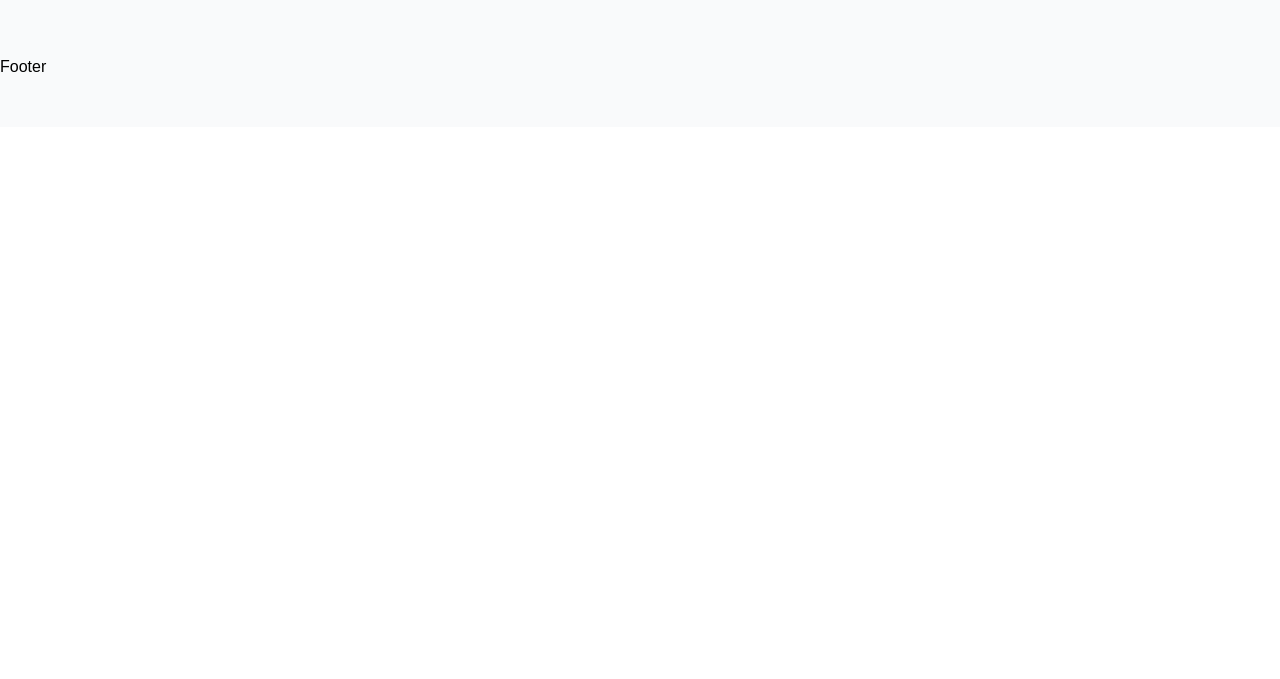
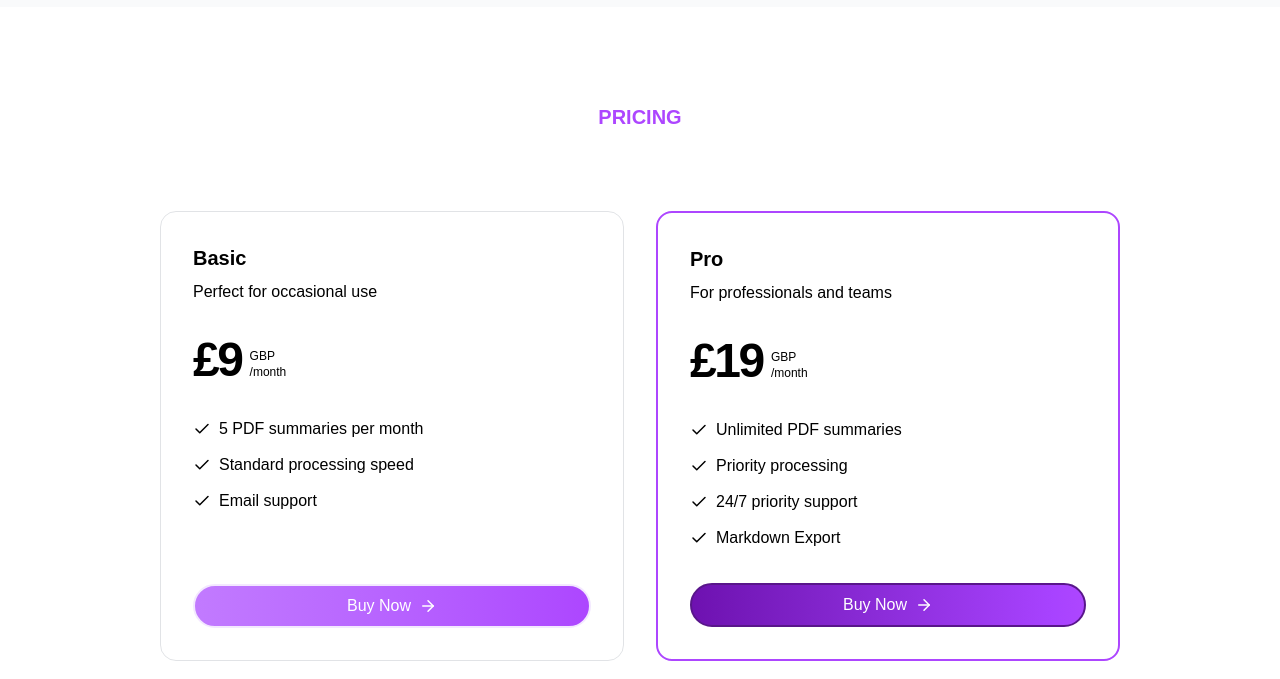
Before and after one commit to mundesamarth/BlinkNote, a Next.js app: page / in a window 1280 px wide. Shown: the part 1561-2240 px from the top of the page. Before the commit the page ends 1688 px from the top, so only its background shows below. Built offline with nearby package versions, Linux system fonts and the light colour scheme.

Commit message:
Pricing section design done, now working on CTA section

```diff
--- a/app/page.tsx
+++ b/app/page.tsx
@@ -2,6 +2,7 @@
 import BgGradient from "@/components/common/bg-gradient";
 import DemoSection from "@/components/home/demo-section";
 import HowItWorksSection from "@/components/common/how-it-works";
+import PricingSection from "@/components/home/pricing-section";
 
 export default function Home() {
   return (
@@ -11,8 +12,8 @@
         <HeroSection />
         <DemoSection />
         <HowItWorksSection />
+      <PricingSection />
       </div>
-      {/* <PricingSection /> */}
       {/* <CTASection /> */}
     </div>
   );
--- a/components/common/how-it-works.tsx
+++ b/components/common/how-it-works.tsx
@@ -52,8 +52,8 @@
         </div>
         <div className="grid grid-cols-1 md:grid-cols-3 gap-8 max-w-6xl mx-auto relative ">
           {steps.map((step, idx) => (
-            <div className="relative flex items-stretch">
-              <StepItem key={idx} {...step} />
+            <div className="relative flex items-stretch" key={idx}>
+              <StepItem  {...step} />
               {idx < steps.length - 1 && (
                 <div className="absolute hidden md:block top-1/2 -right-4 transform -translate-y-1/2 z-10">
                 <MoveRight
--- /dev/null
+++ b/components/home/pricing-section.tsx
@@ -0,0 +1,110 @@
+import Link from "next/link";
+import { cn } from "@/lib/utils";
+import { ArrowRight, CheckIcon } from "lucide-react";
+type PriceType = {
+  name: string;
+  price: number;
+  description: string;
+  items: string[];
+  id: string;
+  paymentLink: string;
+  priceId: string;
+};
+const plans = [
+  {
+    name: "Basic",
+    price: 9,
+    description: "Perfect for occasional use",
+    items: [
+      "5 PDF summaries per month",
+      "Standard processing speed",
+      "Email support",
+    ],
+    id: "basic",
+    paymentLink: "",
+    priceId: "",
+  },
+  {
+    name: "Pro",
+    price: 19,
+    description: "For professionals and teams",
+    items: [
+      "Unlimited PDF summaries",
+      "Priority processing",
+      "24/7 priority support",
+      "Markdown Export",
+    ],
+    id: "pro",
+    paymentLink: "",
+    priceId: "",
+  },
+];
+
+const PricingCard = ({
+  name,
+  price,
+  description,
+  items,
+  id,
+  paymentLink,
+}: PriceType) => {
+  return (
+    <div className="relative w-full max-w-lg hover:scale-105 hover:transition-all duration-300">
+      <div
+        className={cn(
+          "relative flex flex-col h-full gap-4 lg:gap-8 z-10 p-8 border-[1px] border-gray-500/20 rounded-2xl",
+          id === "pro" && "border-purple-500 gap-5 border-2"
+        )}
+      >
+        <div className="flex justify-between items-center gap-4">
+          <div>
+            <p className="text-lg lg:text-xl font-bold captialize">{name}</p>
+            <p className="text-base-content/80 mt-2">{description}</p>
+          </div>
+        </div>
+        <div className="flex gap-2">
+          <p className="text-5xl tracking-tighter font-extrabold">£{price}</p>
+          <div className="flex flex-col justify-end mb-[4px]">
+            <p className="text-xs uppercasefont-semibold">GBP</p>
+            <p className="text-xs">/month</p>
+          </div>
+        </div>
+        <div className="space-y-2.5 leading-relaxed text-base flex-1">
+          {items.map((items, idx) => (
+            <li key={idx} className="flex items-center gap-2">
+              <CheckIcon size={18} />
+              <span>{items} </span>
+            </li>
+          ))}
+        </div>
+        <div className="space-y-2 flex justify-center w-full">
+          <Link
+            href={paymentLink}
+            className={cn("w-full rounded-full flex items-center justify-center gap-2 bg-linear-to-r from-purple-800 to-purple-500 hover:from-purple=500 hover:to-purple-800 text-white border-2 py-2",
+                id === "pro" ? 'border-purple-900':'border-purple-100 from-purple-400 to-purple-500'
+            )}
+          >
+            Buy Now <ArrowRight size={18}/>
+          </Link>
+        </div>
+      </div>
+    </div>
+  );
+};
+
+export default function PricingSection() {
+  return (
+    <section className="relative overflow-hidden" id="pricing">
+      <div className="py-12 lg:py-24 max-w-5xl mx-auto px-4 sm:px-6 lg:px-8">
+        <div className="flex items-center justify-center w-full pb-12 ">
+          <h2 className="uppercase font-bold text-xl mb-8 text-purple-500">Pricing</h2>
+        </div>
+        <div className="relative flex justify-center flex-col lg:flex-row items-center lg:items-stretch gap-8">
+          {plans.map((plan) => (
+            <PricingCard key={plan.id} {...plan} />
+          ))}
+        </div>
+      </div>
+    </section>
+  );
+}
```
